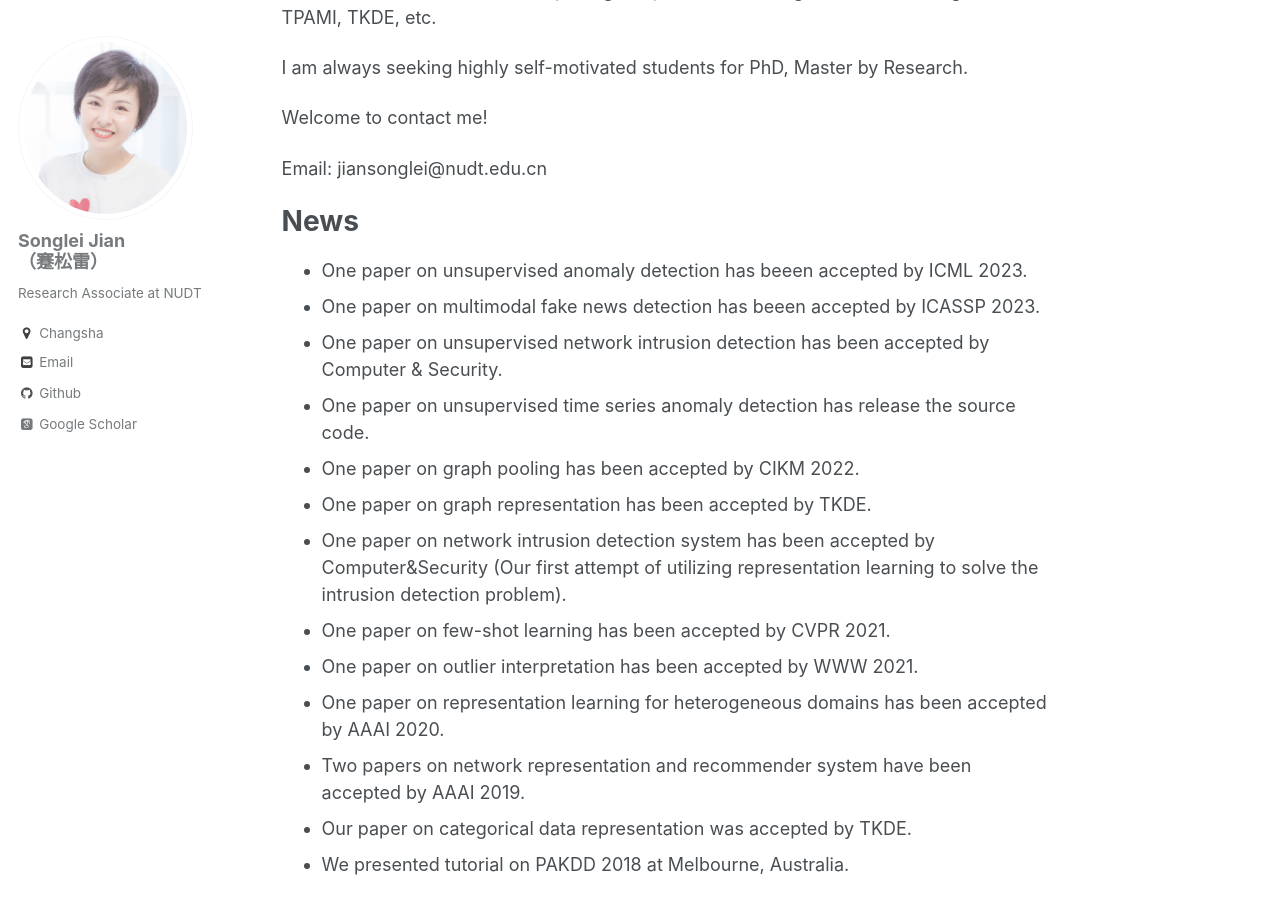
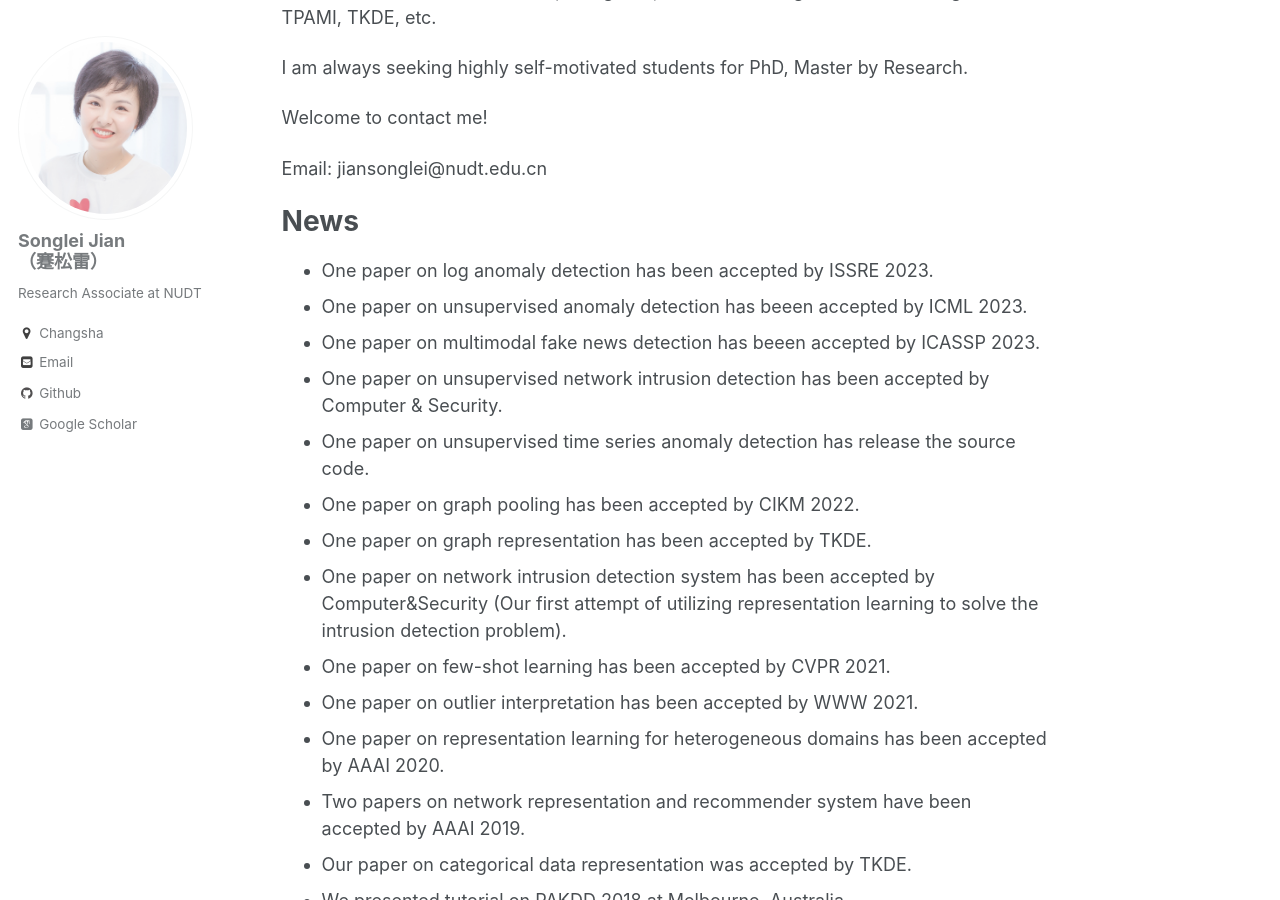
Before and after one commit to jiansonglei/jiansonglei.github.io, a Jekyll site: the page built from _pages/about.md, in a window 1280 px wide and 900 px high, scrolled down 477 px. Built offline with Jekyll 4.4.1, drawn with Linux system fonts in a browser that asks for light colours; some web fonts are replaced; a script that is not in the unit is left out.

Commit message:
Update about.md

```diff
--- a/_pages/about.md
+++ b/_pages/about.md
@@ -20,6 +20,7 @@ Email: jiansonglei@nudt.edu.cn
 
 News
 ========
+* One paper on log anomaly detection has been accepted by ISSRE 2023.
 * One paper on unsupervised anomaly detection has beeen accepted by ICML 2023.
 * One paper on multimodal fake news detection has beeen accepted by ICASSP 2023.
 * One paper on unsupervised network intrusion detection has been accepted by Computer & Security.
```
